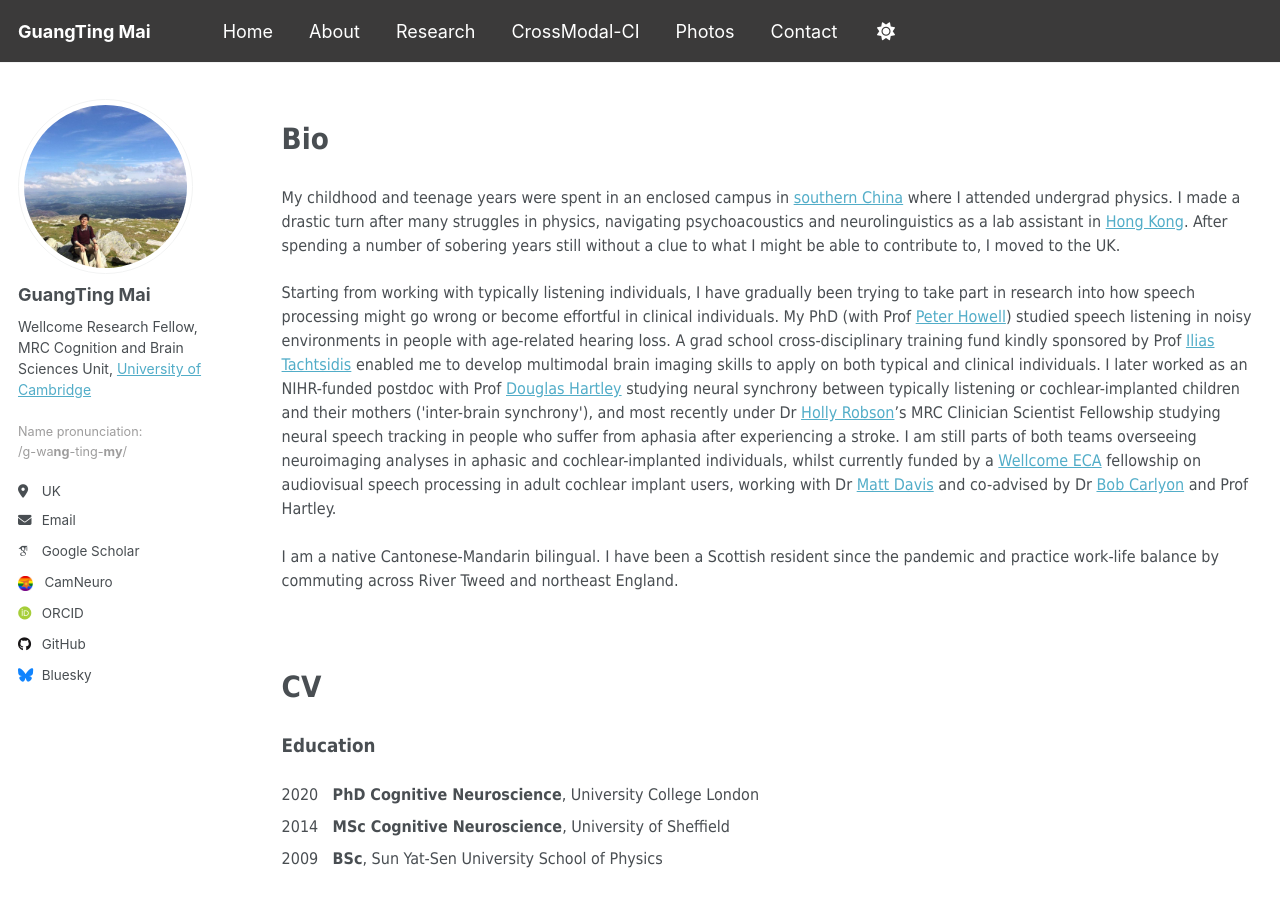
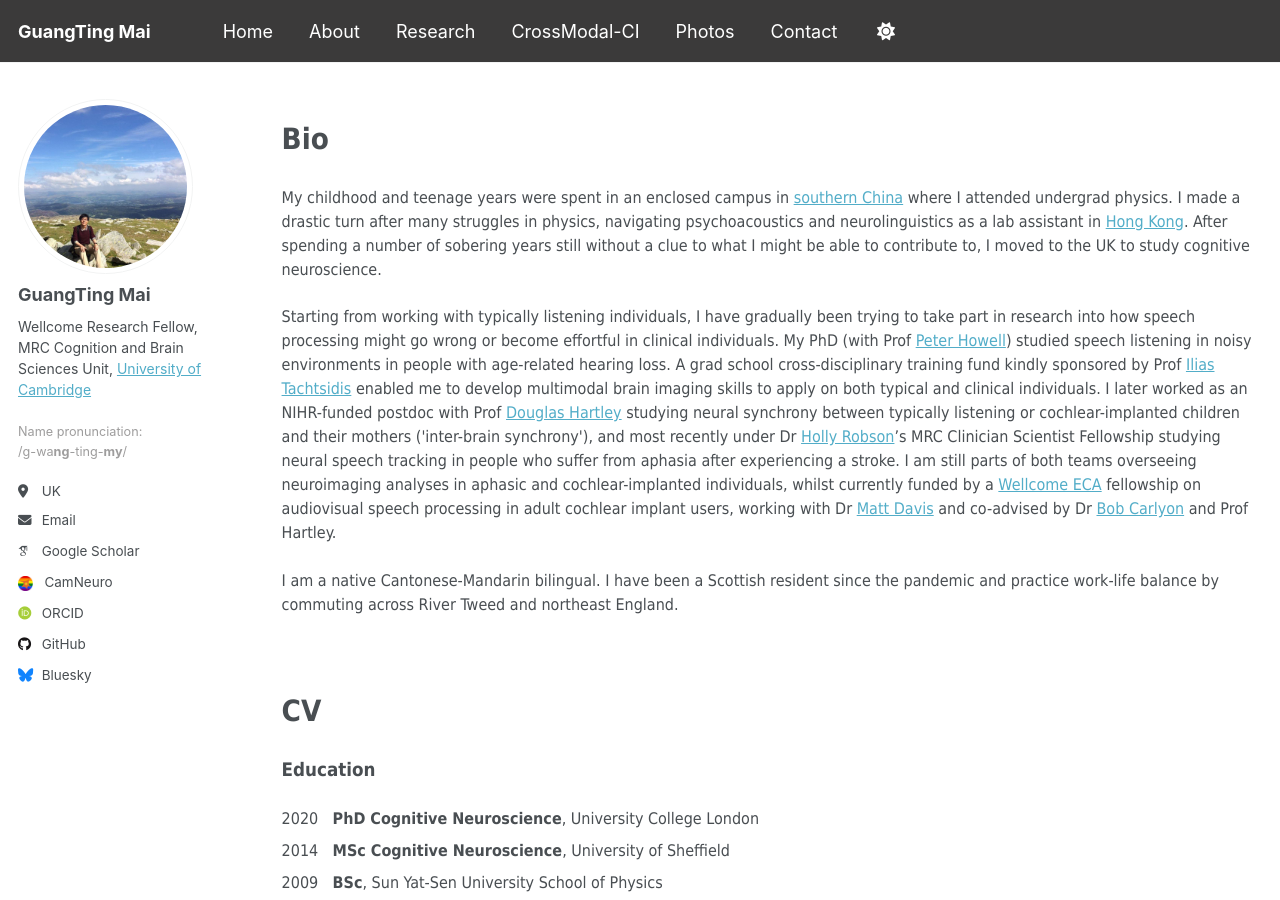
Before and after one commit to guangtingmai/guangtingmai.github.io, a Jekyll site: the page built from _pages/about.html, in a window 1280 px wide and 900 px high. Built offline with Jekyll 4.4.1, drawn with Linux system fonts in a browser that asks for light colours; some web fonts are replaced.

Commit message:
Update about.html

```diff
--- a/_pages/about.html
+++ b/_pages/about.html
@@ -8,7 +8,7 @@
 <p><span style="font-size: 12pt;font-family: Tahoma;line-height: 1.5;display: block;margin-bottom: 0.2vh">My childhood and teenage years were spent in an enclosed
   campus in <a href="https://en.wikipedia.org/wiki/Sun_Yat-sen_University">southern China</a> where I attended undergrad physics. I made a
   drastic turn after many struggles in physics, navigating psychoacoustics and neurolinguistics as a lab assistant in <a href="https://www.ee.cuhk.edu.hk/~lel/research/index.html">Hong Kong</a>.
-  After spending a number of sobering years still without a clue to what I might be able to contribute to, I moved to the UK.</span>
+  After spending a number of sobering years still without a clue to what I might be able to contribute to, I moved to the UK to study cognitive neuroscience.</span>
 <p><span style="font-size: 12pt;font-family: Tahoma;line-height: 1.5;display: block;margin-bottom: 0.2vh">Starting from working with typically listening individuals,
   I have gradually been trying to take part in research into how speech processing might go wrong or become effortful in clinical individuals. My PhD (with Prof
   <a href="https://profiles.ucl.ac.uk/2817-peter-howell/">Peter Howell</a>) studied speech listening in noisy environments in people with age-related
```
